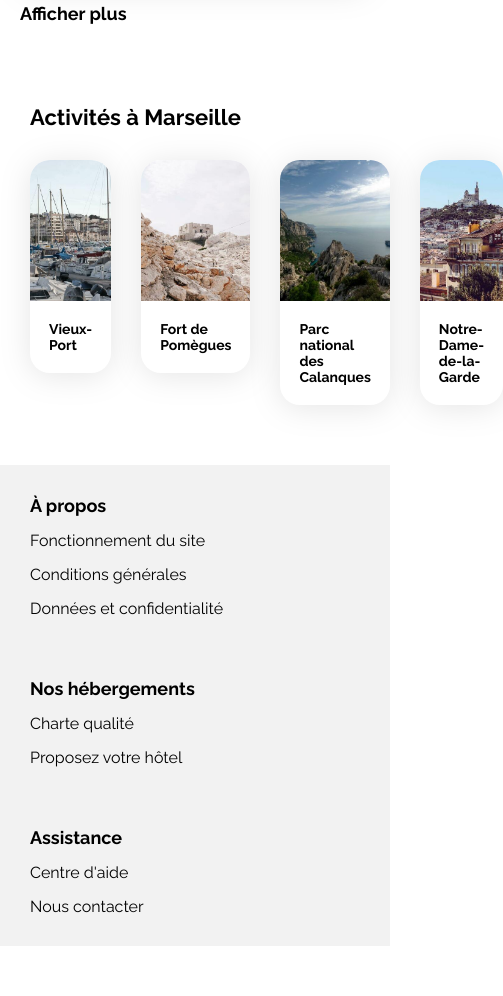
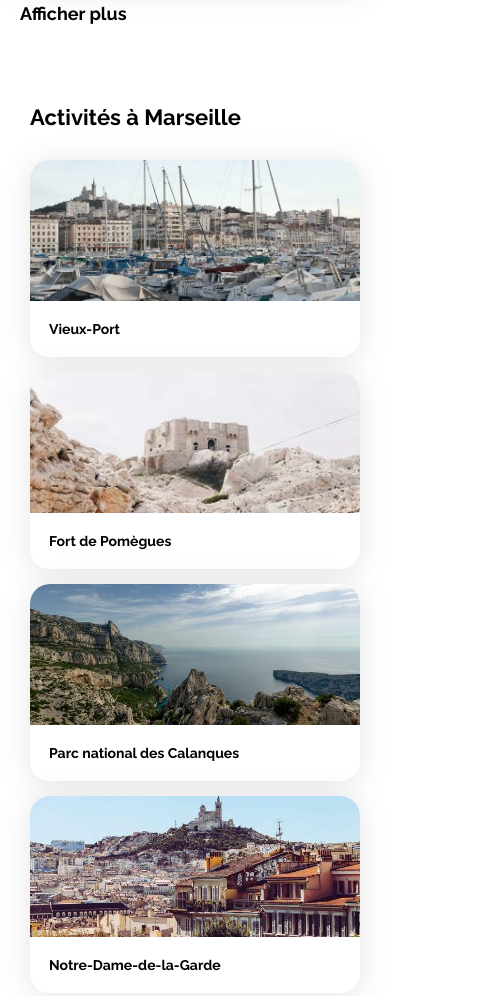
Before and after one commit to frederic5962/Dep-t-BOOKI-OC, a plain HTML site: page index.html in a window 390 px wide. Shown: the part 2549-3545 px from the top of the page, 503 px wide, since content can reach past the window. Before the commit the page ends 3495 px from the top, so only its background shows below. Drawn offline with Linux system fonts and the light colour scheme.

```diff
--- a/css/style.css
+++ b/css/style.css
@@ -395,9 +395,9 @@ footer {
   color: var(--main-color);
 }
 
-/* Le code ci-dessous correspond à la version responsive uniquement */
 
-/****** Media queries ***********/
+
+/****** Media queries **********  responsive*/
 /* Medium devices (tablets, less/equal than 1024px) */
 @media (max-width: 1024px) {
   /****** General ***********/
@@ -578,7 +578,7 @@ footer {
       margin-bottom: 15px;
   }
 
-  .activites-cards {
+  .activity-cards {
       flex-direction: column;
       gap: 0;
   }
```
Also changed, not shown: 1 other file.
